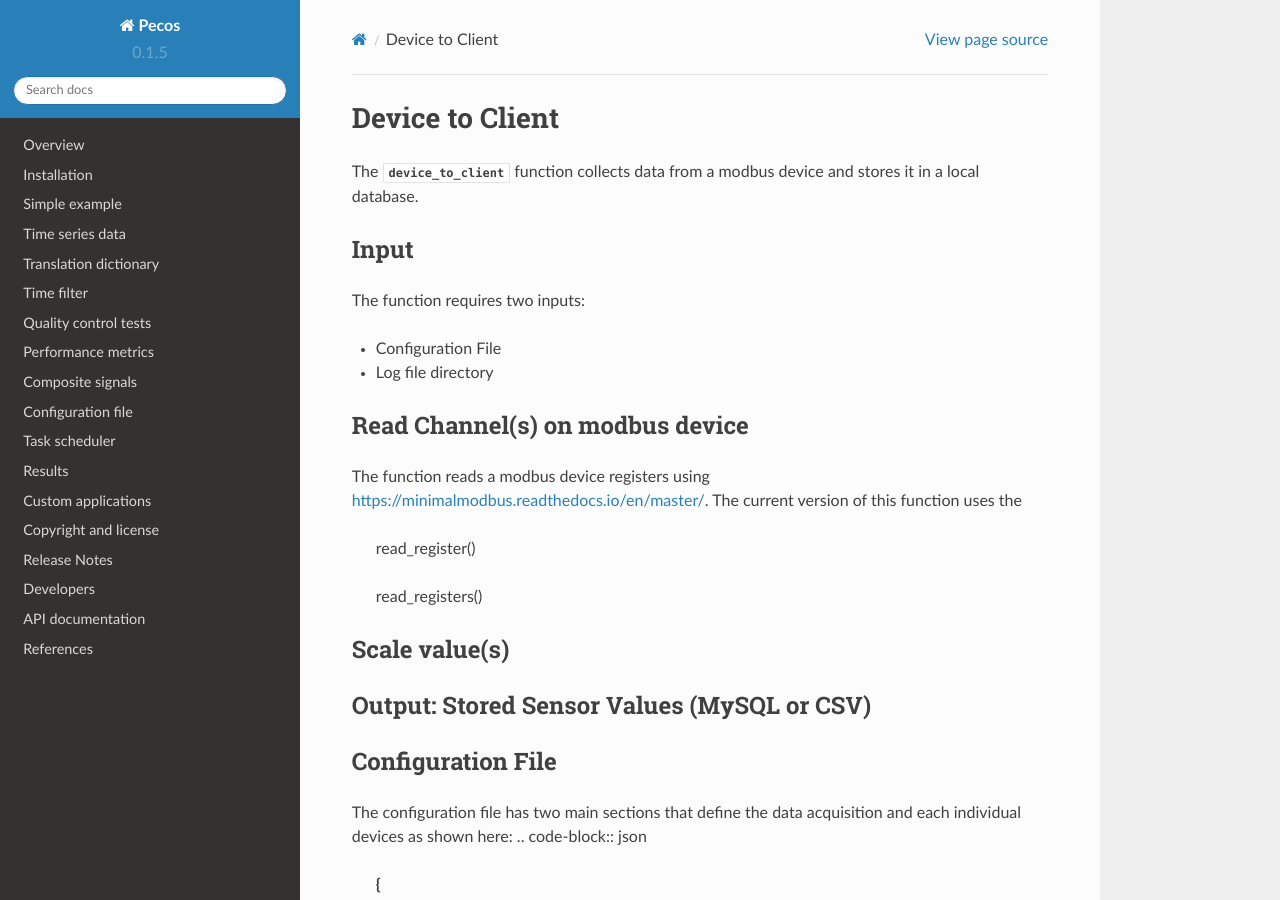
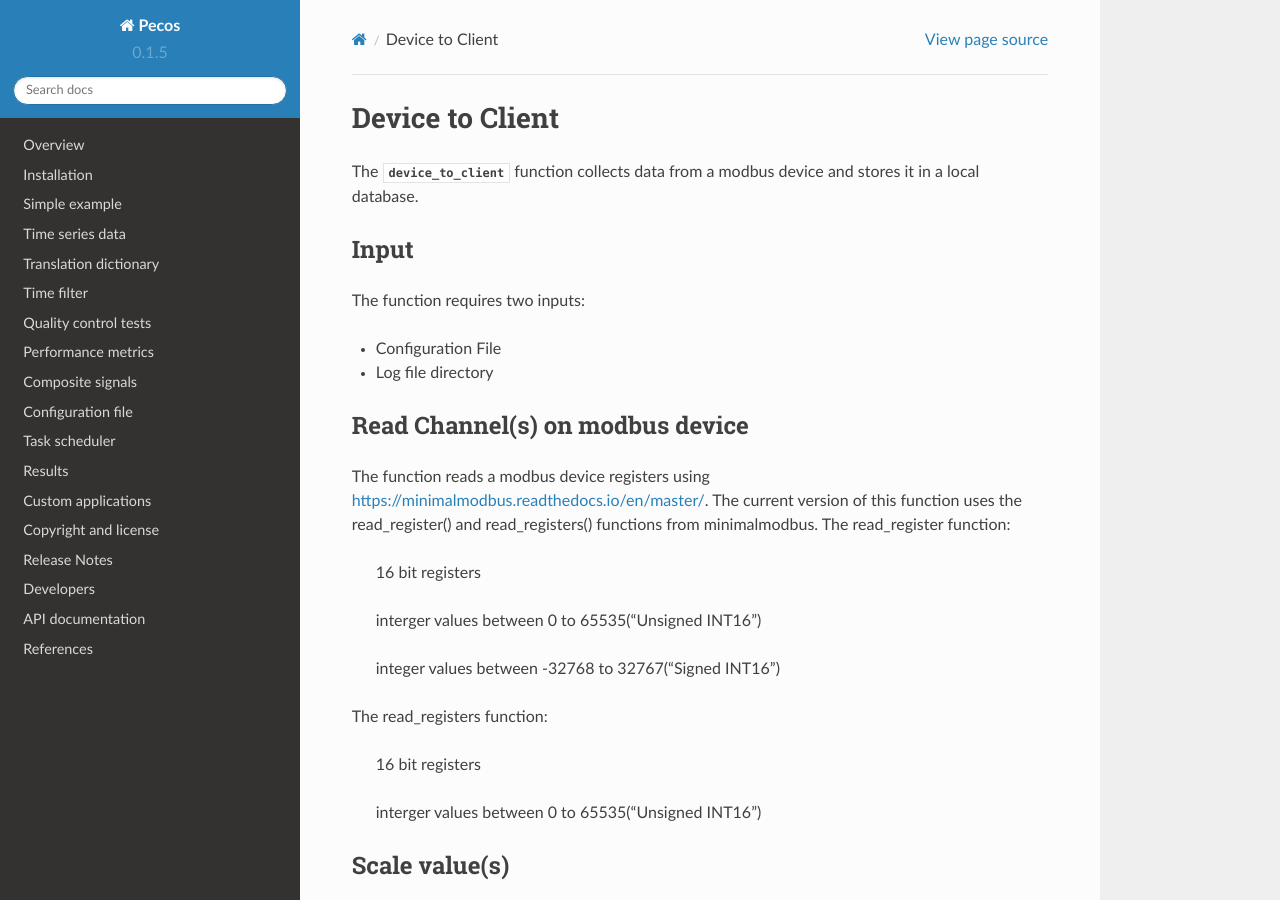
Before and after one commit to sjanzou/pecos, a Sphinx documentation site: the page built from documentation/devicetoclient.rst, in a window 1280 px wide and 900 px high. Built offline with Sphinx 7.4.7 and the Read the Docs theme 2.0.0, drawn with Linux system fonts in a browser that asks for light colours.

Commit message:
add devicetoclient

```diff
--- a/documentation/devicetoclient.rst
+++ b/documentation/devicetoclient.rst
@@ -15,12 +15,20 @@ The function requires two inputs:
 Read Channel(s) on modbus device
 -----------------------------
 The function reads a modbus device registers using https://minimalmodbus.readthedocs.io/en/master/.
-The current version of this function uses the
+The current version of this function uses the read_register() and read_registers()
+functions from minimalmodbus.  The read_register function:
 
-	read_register()
+	16 bit registers
 
-	read_registers()
+	interger values between 0 to 65535("Unsigned INT16")
 
+	integer values between -32768 to 32767("Signed INT16")
+
+The read_registers function:
+
+	16 bit registers
+
+	interger values between 0 to 65535("Unsigned INT16")
 
 Scale value(s)
 -----------------------------
```
